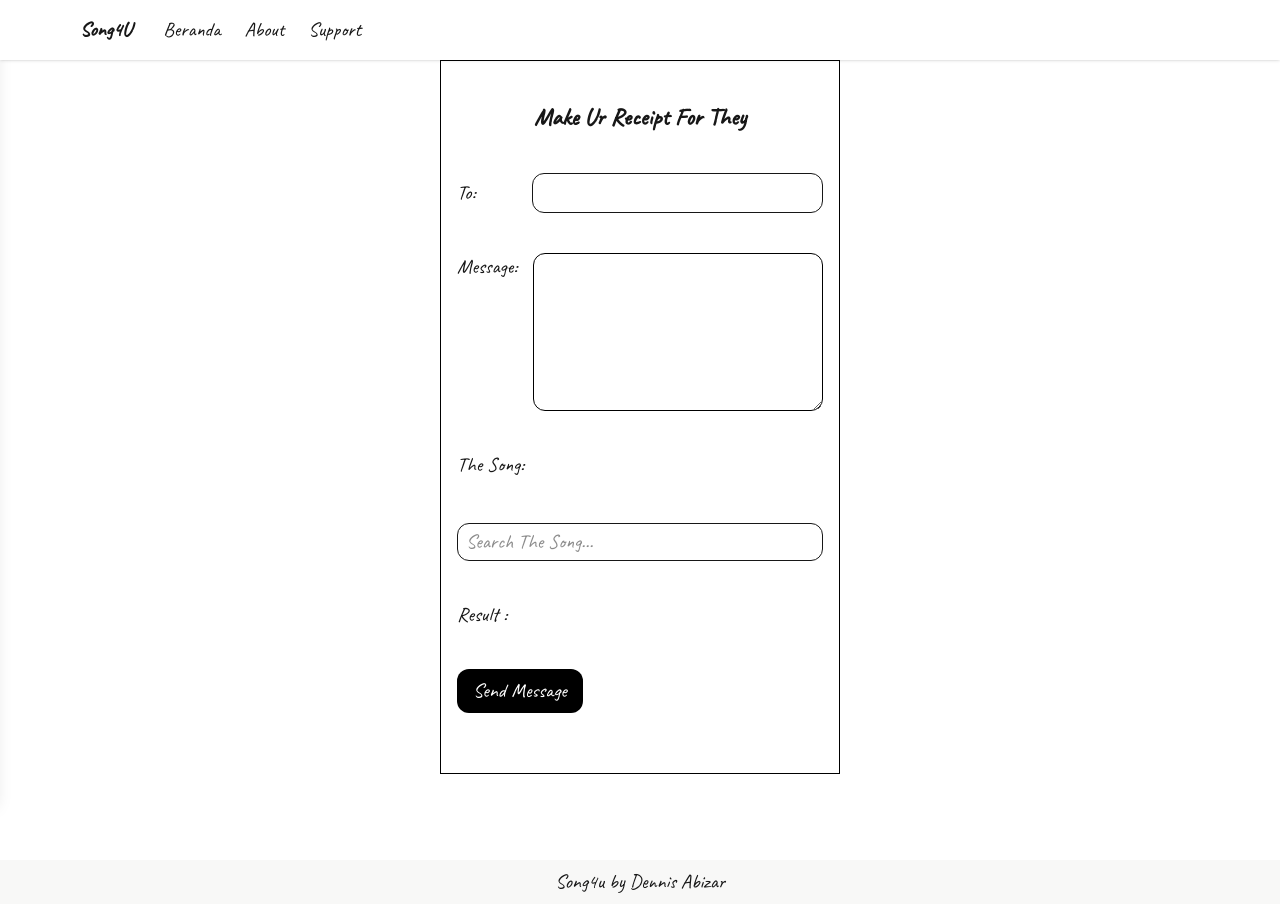
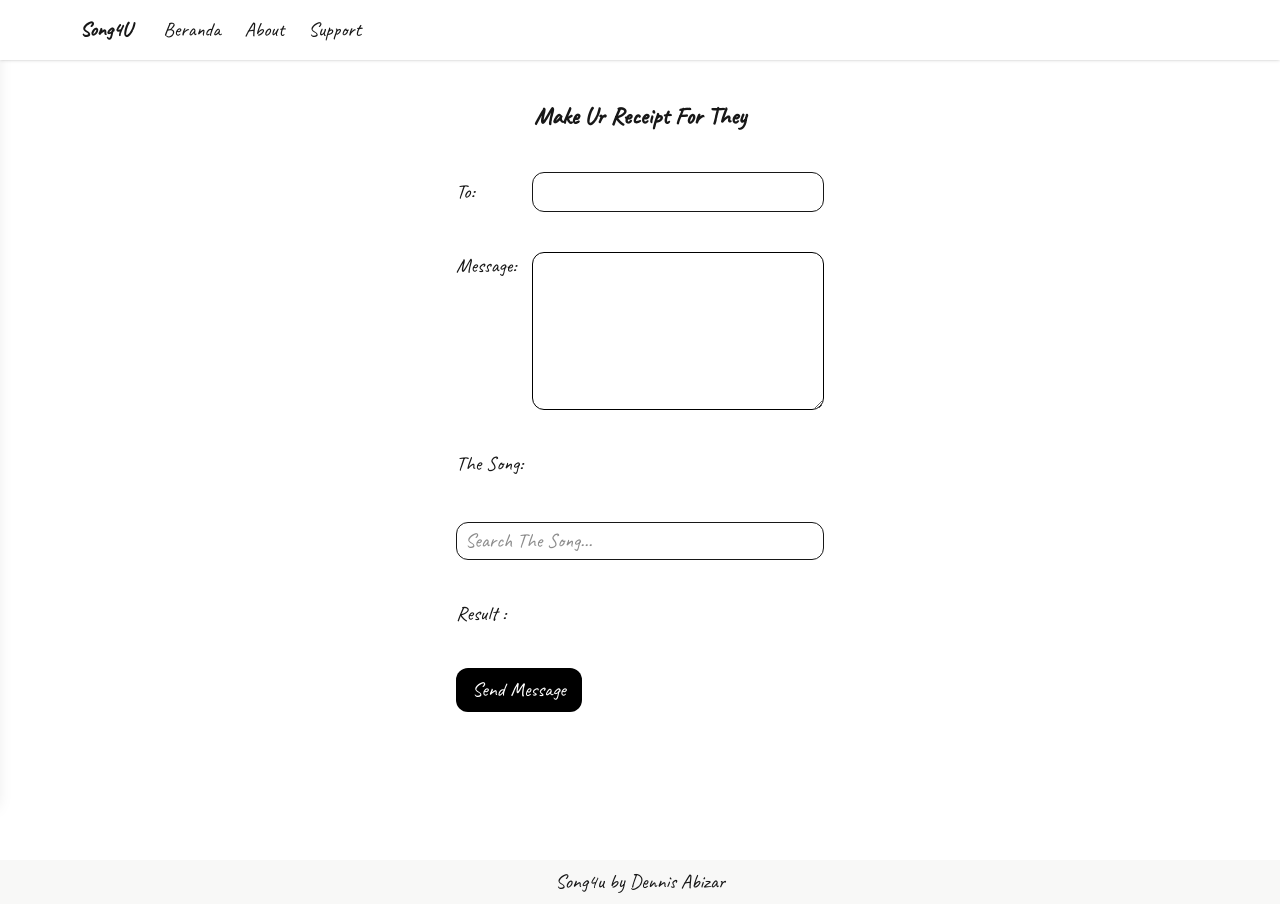
Before and after one commit to imAbizars/song4u, a Next.js app: page /receipt in a window 1280 px wide. Built offline with nearby package versions, Linux system fonts and the light colour scheme.

Commit message:
Remove: style border

```diff
--- a/src/app/receipt/page.jsx
+++ b/src/app/receipt/page.jsx
@@ -74,7 +74,7 @@ export default function Search() {
 
   return (
     <section className="flex justify-center min-h-screen ">
-      <div className="pt-10 pb-10 w-full h-full max-w-[25rem] px-4 space-y-10 border border-black">
+      <div className="pt-10 pb-10 w-full h-full max-w-[25rem] px-4 space-y-10">
         <h1 className="text-center text-2xl font-bold">Make Ur Receipt For They</h1>
         {/* input nama */}
         <div className="flex flex-row items-center gap-13">
```
